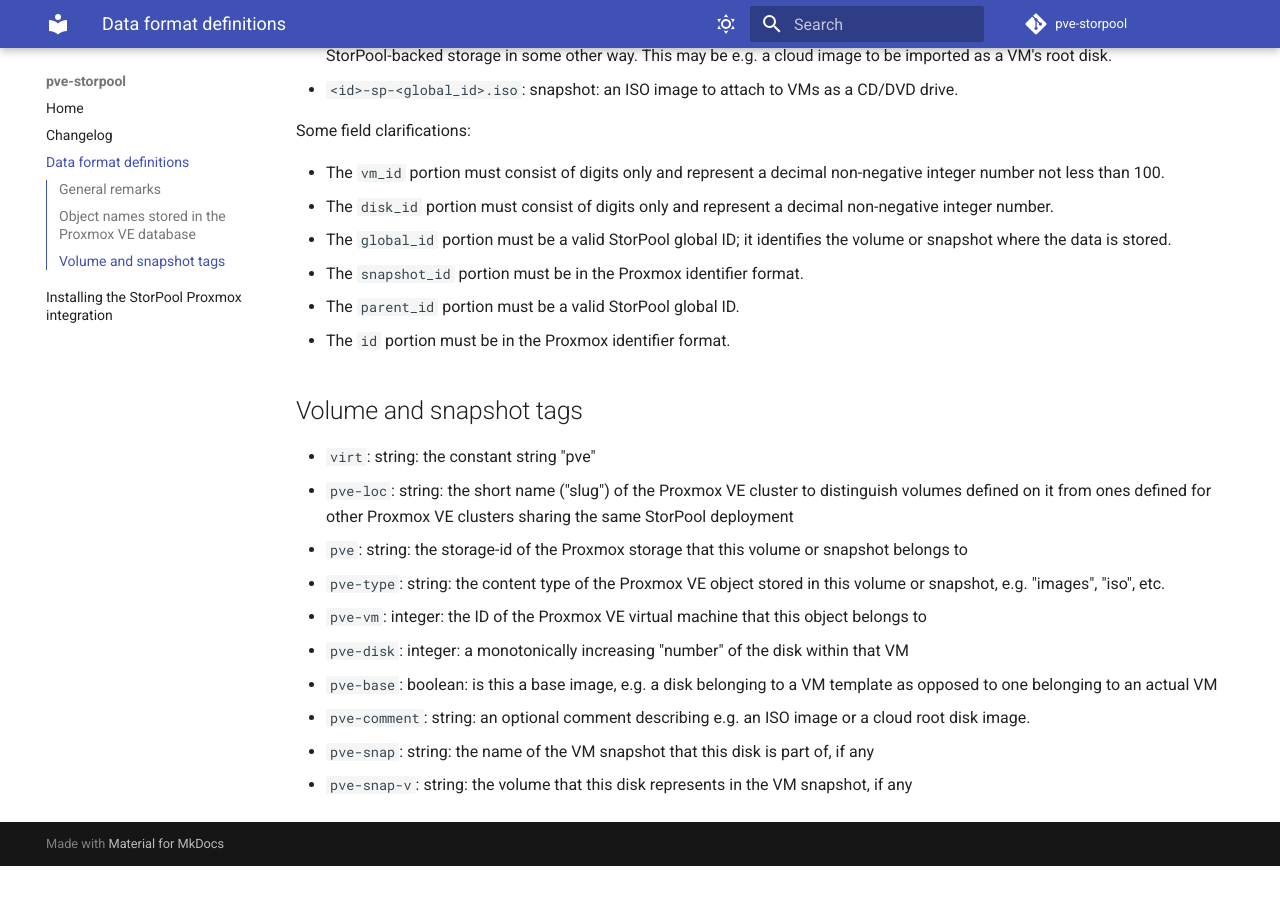
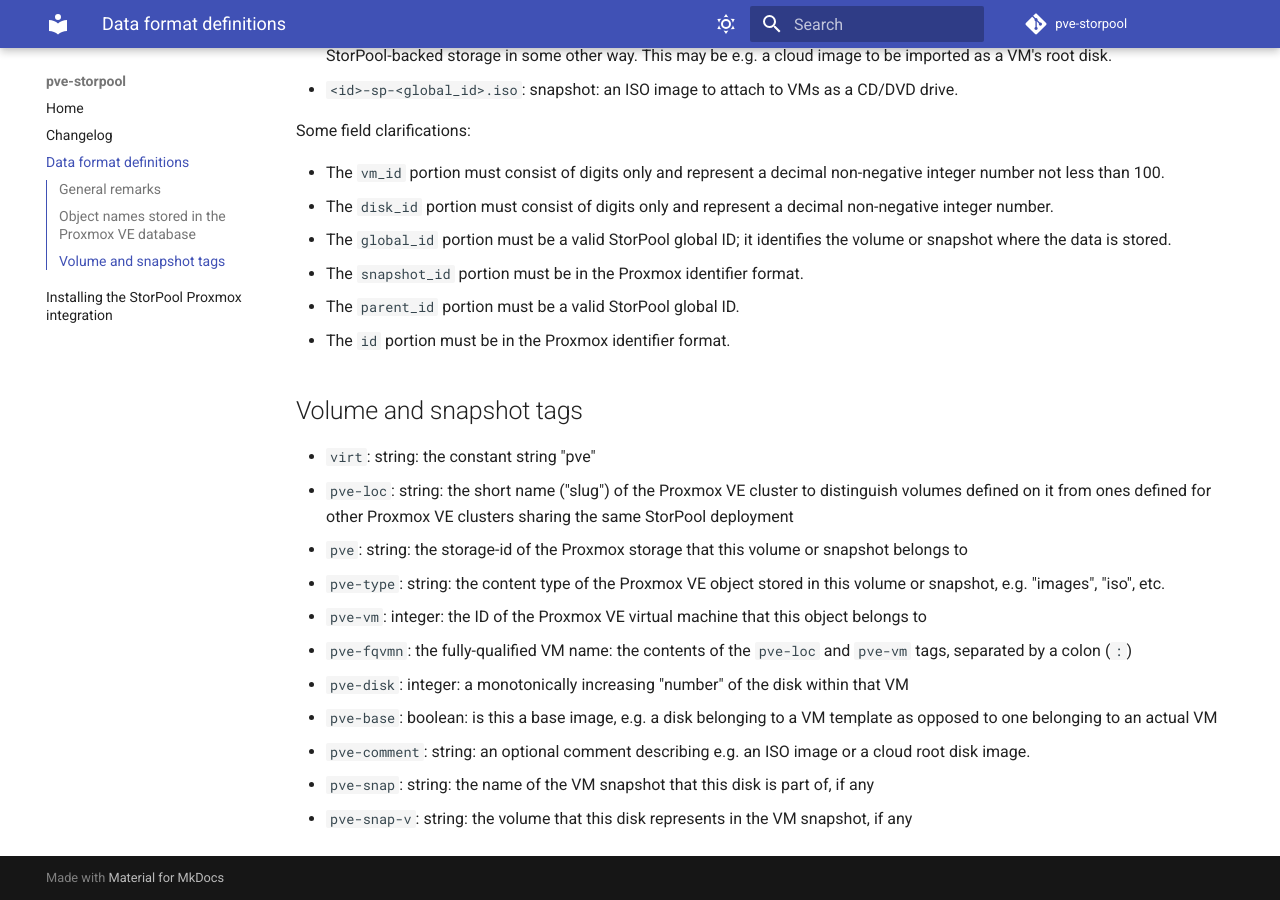
Before and after one commit to storpool/pve-storpool, an MkDocs documentation site: the page built from docs/data.md, in a window 1280 px wide and 900 px high, scrolled down 624 px. Built offline with MkDocs 1.6.1 and Material for MkDocs 9.7.7, drawn with Linux system fonts in a browser that asks for light colours; comment, search, counter and statistics services are not loaded; before the commit the page ends 1490 px from its top, so only the background shows below that.

Commit message:
Set the new pve-fqvmn StorPool tag to <pve-loc>:<pve-vm>
Let's have a single StorPool tag that can uniquely identify
Proxmox VE disks even in a StorPool cluster that is used by
more than one Proxmox VE deployment. The main consumer for
the present will be VolumeCare, but there might be others, too.

```diff
--- a/docs/data.md
+++ b/docs/data.md
@@ -48,6 +48,8 @@
 - `pve-type`: string: the content type of the Proxmox VE object stored in this volume or
   snapshot, e.g. "images", "iso", etc.
 - `pve-vm`: integer: the ID of the Proxmox VE virtual machine that this object belongs to
+- `pve-fqvmn`: the fully-qualified VM name: the contents of the `pve-loc` and `pve-vm`
+  tags, separated by a colon (`:`)
 - `pve-disk`: integer: a monotonically increasing "number" of the disk within that VM
 - `pve-base`: boolean: is this a base image, e.g. a disk belonging to a VM template as
   opposed to one belonging to an actual VM
```
Also changed, not shown: 1 other file.
